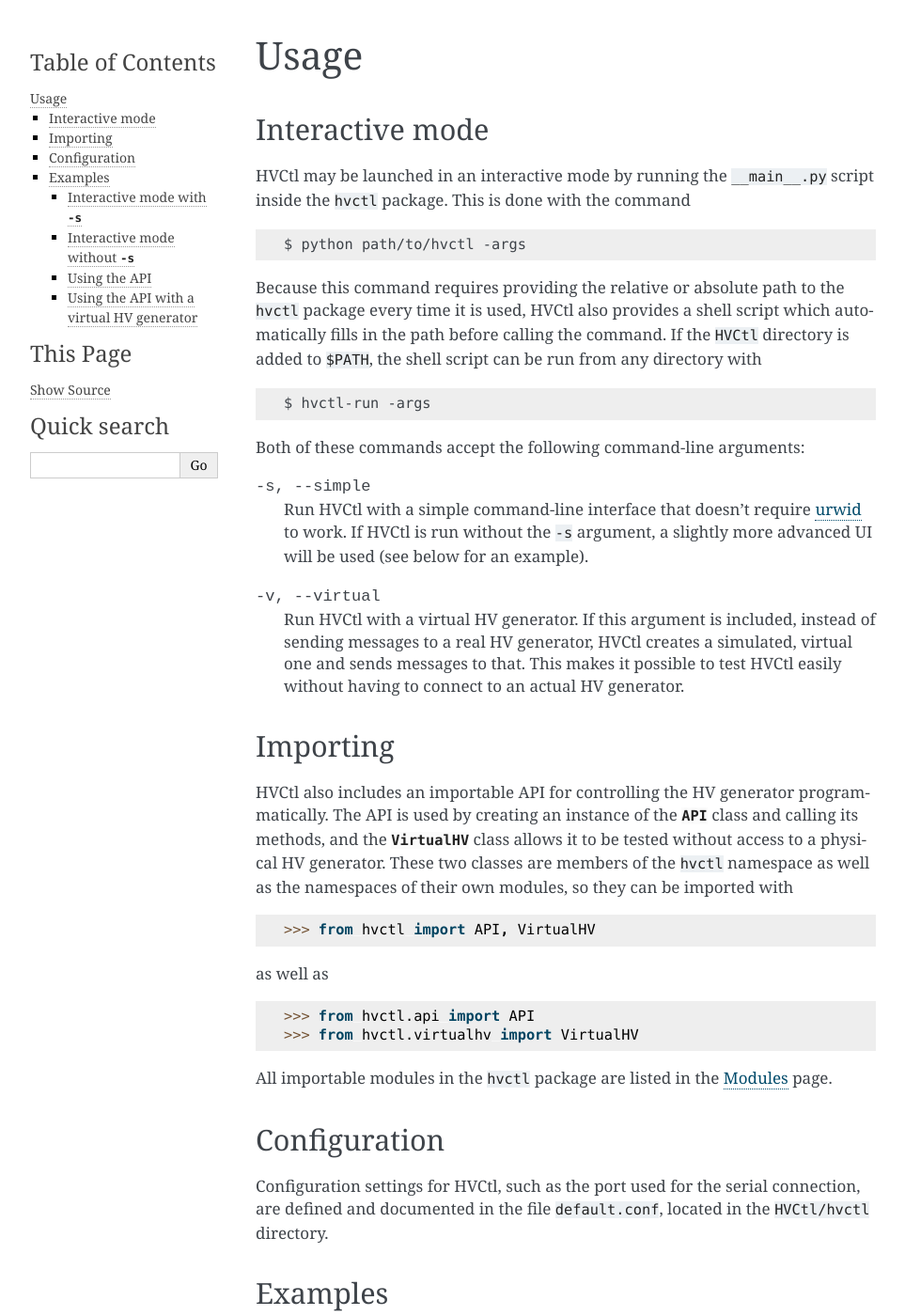
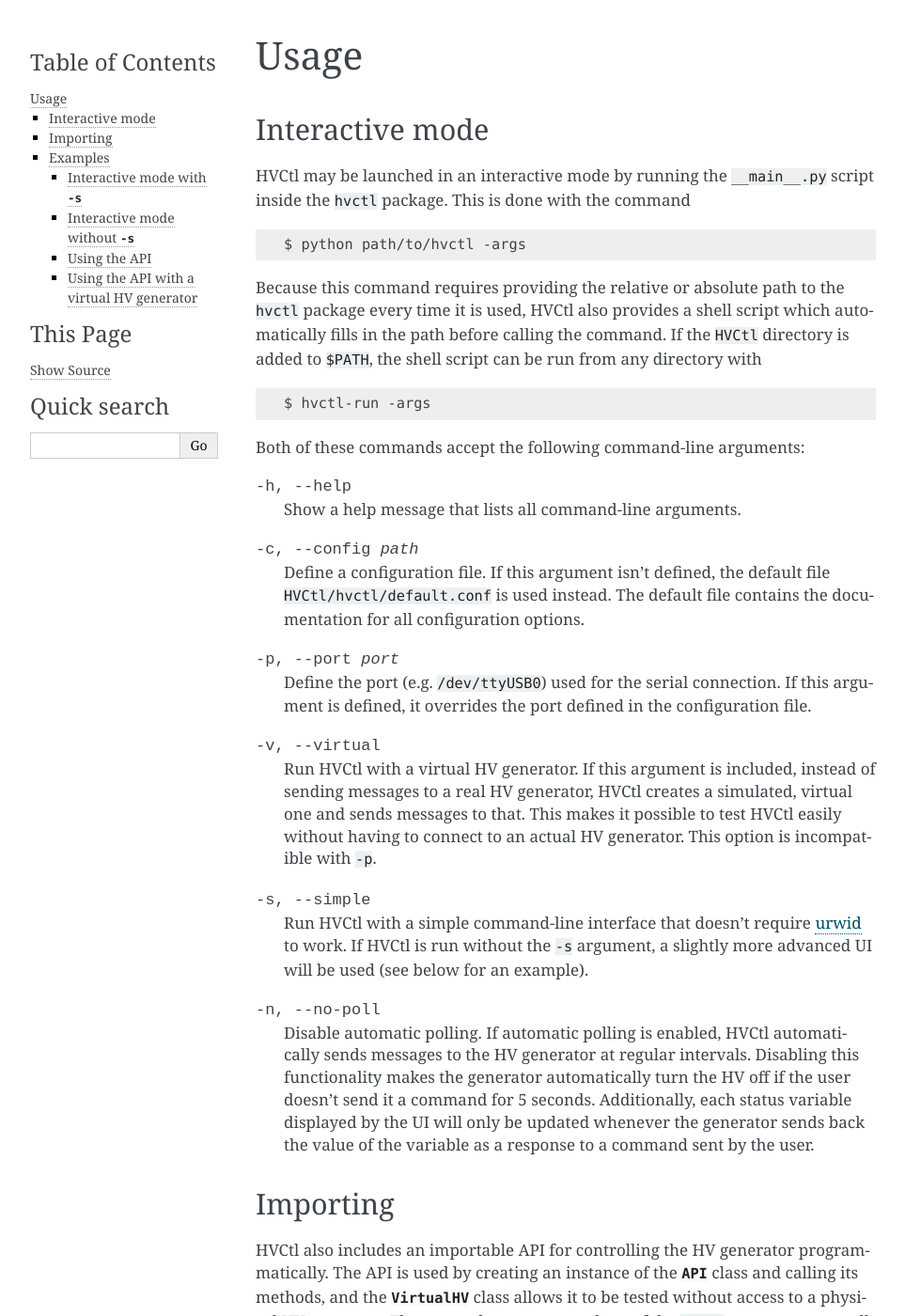
Before and after one commit to fkivela/HVCtl, a Sphinx documentation site: the page built from doc/sphinx/usage.rst, in a window 1280 px wide and 1400 px high. Shown: the whole window at 94% size, without its empty margins (148-1111 px from the left). Built offline with Sphinx 7.4.7, drawn with Linux system fonts in a browser that asks for light colours.

Commit message:
Documented the new command-line arguments

```diff
--- a/doc/sphinx/usage.rst
+++ b/doc/sphinx/usage.rst
@@ -21,11 +21,26 @@ If the ``HVCtl`` directory is added to ``$PATH``, the shell script can be run fr
 
 Both of these commands accept the following command-line arguments:
 
--s, --simple	Run HVCtl with a simple command-line interface that doesn't require :doc:`urwid <installation>` to work.
-				If HVCtl is run without the ``-s`` argument, a slightly more advanced UI will be used (see below for  an example).
--v, --virtual 	Run HVCtl with a virtual HV generator.
-				If this argument is included, instead of sending messages to a real HV generator, HVCtl creates a simulated, virtual one and sends messages to that.
-				This makes it possible to test HVCtl easily without having to connect to an actual HV generator.
+-h, --help          Show a help message that lists all command-line arguments.
+
+-c, --config path   Define a configuration file. If this argument isn't defined, the default file ``HVCtl/hvctl/default.conf`` is used instead.
+                    The default file contains the documentation for all configuration options.
+
+-p, --port port     Define the port (e.g. ``/dev/ttyUSB0``) used for the serial connection.
+                    If this argument is defined, it overrides the port defined in the configuration file.
+
+-v, --virtual       Run HVCtl with a virtual HV generator.
+                    If this argument is included, instead of sending messages to a real HV generator, HVCtl creates a simulated, virtual one and sends messages to that.
+                    This makes it possible to test HVCtl easily without having to connect to an actual HV generator.
+                    This option is incompatible with ``-p``.
+
+-s, --simple        Run HVCtl with a simple command-line interface that doesn't require :doc:`urwid <installation>` to work.
+                    If HVCtl is run without the ``-s`` argument, a slightly more advanced UI will be used (see below for  an example).
+
+-n, --no-poll       Disable automatic polling. If automatic polling is enabled, HVCtl automatically sends messages to the HV generator at regular intervals.
+                    Disabling this functionality makes the generator automatically turn the HV off if the user doesn't send it a command for 5 seconds.
+                    Additionally, each status variable displayed by the UI will only be updated whenever the generator sends back the value of the variable as a response to a command sent by the user.
+
 
 Importing
 ---------
@@ -45,15 +60,12 @@ as well as
 
 All importable modules in the ``hvctl`` package are listed in the :doc:`Modules <modules/index>` page.
 
-Configuration
--------------
-
-Configuration settings for HVCtl, such as the port used for the serial connection, are defined and documented in the file ``default.conf``, located in the ``HVCtl/hvctl`` directory.
 
 Examples
 --------
 
 The following examples demonstrate reading and setting the voltage by using the different interfaces provided by HVCtl.
+
 
 Interactive mode with ``-s``
 ............................
@@ -74,6 +86,7 @@ The UI imports the :mod:`readline` module, which enables command editing and bro
 	>> getvoltage
 	The voltage is 5006.1050061050055 V
 	>> exit
+
 
 Interactive mode without ``-s``
 ...............................
@@ -125,6 +138,7 @@ The last call to :meth:`~hvctl.api.API.halt()` closes the serial connection and
 -5006.1050061050055
 >>> api.halt()
 
+
 Using the API with a virtual HV generator
 .........................................
 
--- a/todo.txt
+++ b/todo.txt
@@ -23,6 +22,7 @@ TODO:
   condition
 - The main script should perhaps be made more readable.
 - Make sure all multi-part references (e.g. package.module.class) are OK.
+- Replace tabs with spaces in the docs.
 
 ### Maybe later ###
 - Test the program. unittest.mock and/or the Hypothesis library should be
```
Also changed, not shown: other parts of todo.txt (+0 -1 lines), 7 other files.
